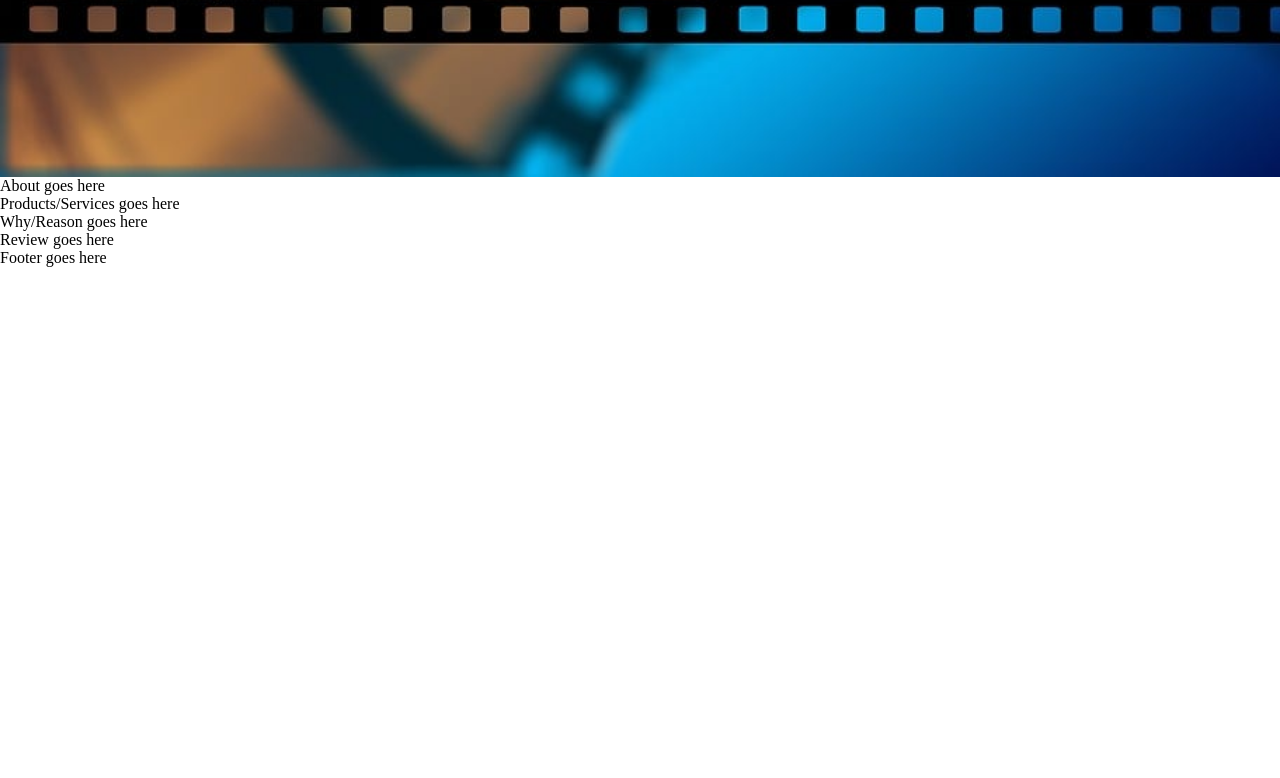
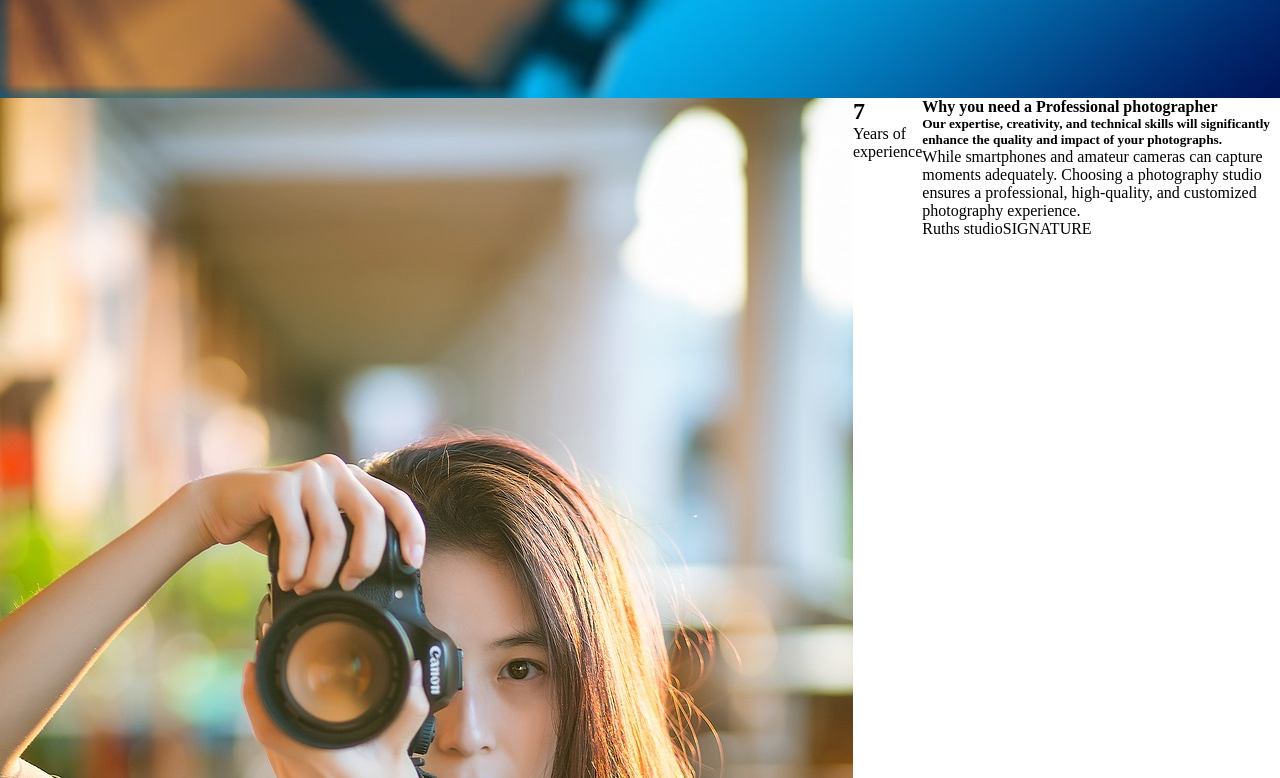
Before and after one commit to RuthNyankum/Ruths-Studio, a plain HTML site: page index.html in a window 1280 px wide. Shown: the part 702-1480 px from the top of the page. Before the commit the page ends 969 px from the top, so only its background shows below. Drawn offline with Linux system fonts and the light colour scheme.

Commit message:
add about section

```diff
--- /dev/null
+++ b/css/about_product.css
@@ -0,0 +1,9 @@
+/* *****ABOUT***** */
+#about {
+    display: flex;
+    justify-content: center;
+}
+
+.about1 {
+    display: flex;
+}
--- a/css/main.css
+++ b/css/main.css
@@ -19,8 +19,8 @@ nav {
     justify-content: space-between;
     padding: 20px 60px;
     background-color: white;
-    /* position: fixed;
-    width: 100vw; */
+    position: fixed;
+    width: 100vw;
 }
 
 /* gap works only on flex or grid elemnt so before you introduce column gap, you should display a flex or grid*/
--- a/index.html
+++ b/index.html
@@ -1,25 +1,28 @@
 <!DOCTYPE html>
 <html lang="en">
+
 <head>
-    <meta charset="UTF-8">
-    <meta name="viewport" content="width=device-width, initial-scale=1.0">
+    <meta charset="UTF-8" />
+    <meta name="viewport" content="width=device-width, initial-scale=1.0" />
     <title>Ruth's Studio</title>
     <!-- link your external css to the html file -->
-     <link rel="stylesheet" href="css/main.css">
+    <link rel="stylesheet" href="css/main.css" />
+    <link rel="stylesheet" href="css/about_product.css">
 </head>
+
 <body>
     <!-- *****NAVIGATION BAR***** -->
     <nav>
-       <img id="logo" src="./assets/logo/logo-no-background1.png" alt="Logo">
-       <!-- divs are block element, they take the whole space but span does not take all-->
-       <div id="nav-links">
+        <img id="logo" src="./assets/logo/logo-no-background1.png" alt="Logo" />
+        <!-- divs are block element, they take the whole space but span does not take all-->
+        <div id="nav-links">
             <span>Home</span>
             <span>About</span>
             <span>Products</span>
             <span>Reviews</span>
             <span>Contact</span>
-       </div>
-       <button>Make an Appointment</button>
+        </div>
+        <button>Make an Appointment</button>
     </nav>
 
     <section id="hero">
@@ -30,10 +33,32 @@
         </div>
     </section>
 
-    <section>About goes here</section>
+    <section id="about">
+
+            <div class="about1">
+                <img src="./assets/images/img1.jpg" alt="" />
+                <div>
+                    <h1>7</h1>
+                    <p>Years of experience</p>
+                </div>
+            </div>
+            <div class="about2">
+                <h4>Why you need a Professional photographer</h4>
+                <h5>
+                    Our expertise, creativity, and technical skills will significantly
+                    enhance the quality and impact of your photographs.
+                </h5>
+                <p>While smartphones and amateur cameras can capture moments adequately. Choosing a photography studio
+                    ensures a professional, high-quality, and customized photography experience.</p>
+                <p>Ruths studio<span>SIGNATURE</span></p>
+            </div>
+
+    </section>
+
     <section>Products/Services goes here</section>
     <section>Why/Reason goes here</section>
     <section>Review goes here</section>
     <footer>Footer goes here</footer>
 </body>
+
 </html>
```
